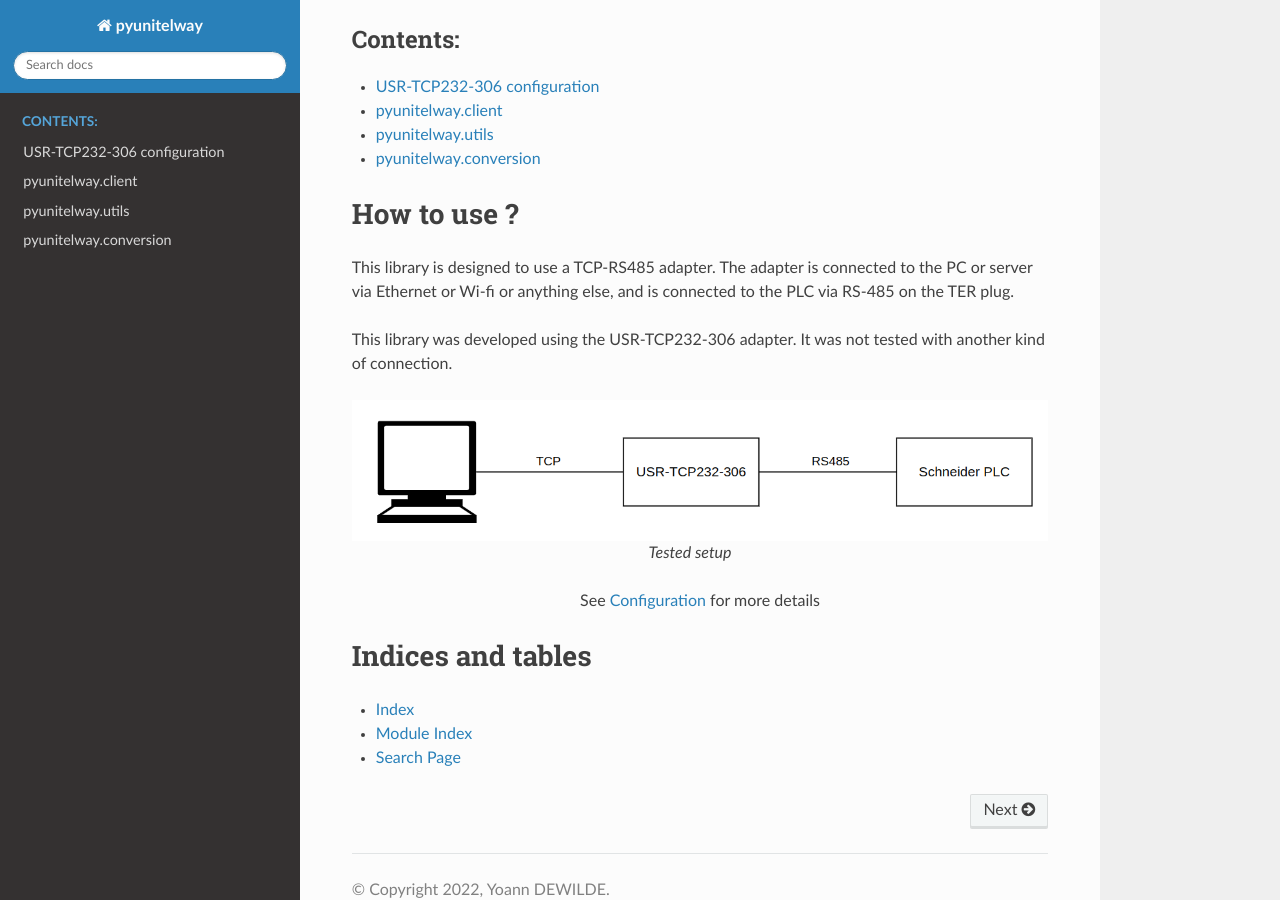
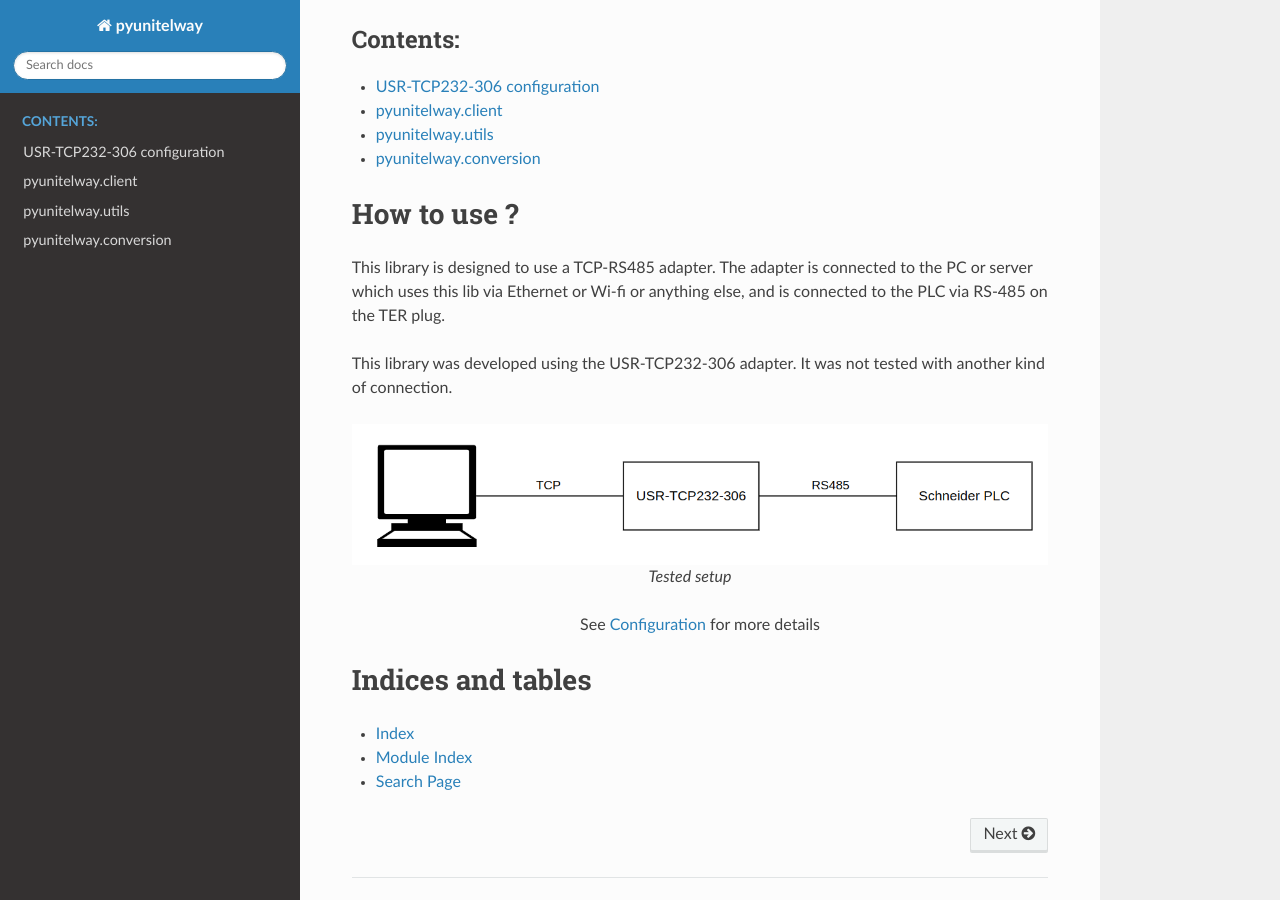
Before and after one commit to Purecontrol/pyunitelway, a Sphinx documentation site: the page built from docs/source/index.rst, in a window 1280 px wide and 900 px high, scrolled down 576 px. Built offline with Sphinx 7.4.7 and the Read the Docs theme 2.0.0, drawn with Linux system fonts in a browser that asks for light colours.

Commit message:
Fix `index.rst`

```diff
--- a/docs/source/index.rst
+++ b/docs/source/index.rst
@@ -35,7 +35,7 @@ This library allows to:
 How to use ?
 ============
 
-This library is designed to use a TCP-RS485 adapter. The adapter is connected to the PC or server via Ethernet or Wi-fi or anything else, and is connected to the PLC via RS-485 on the TER plug.
+This library is designed to use a TCP-RS485 adapter. The adapter is connected to the PC or server which uses this lib via Ethernet or Wi-fi or anything else, and is connected to the PLC via RS-485 on the TER plug.
 
 This library was developed using the USR-TCP232-306 adapter. It was not tested with another kind of connection.
 
```
